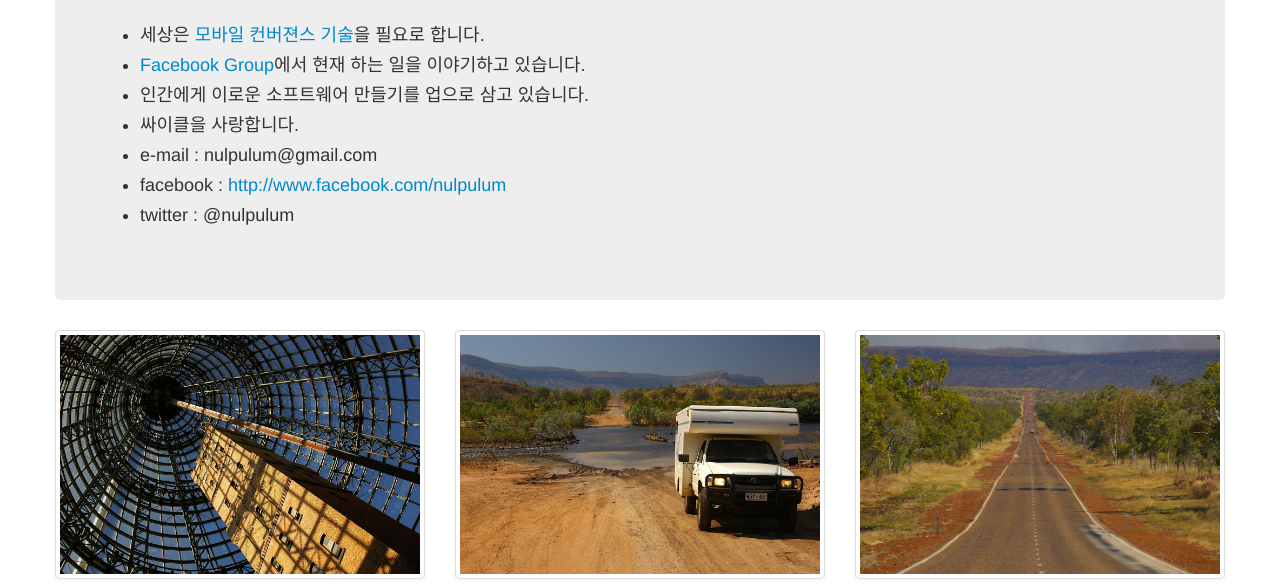
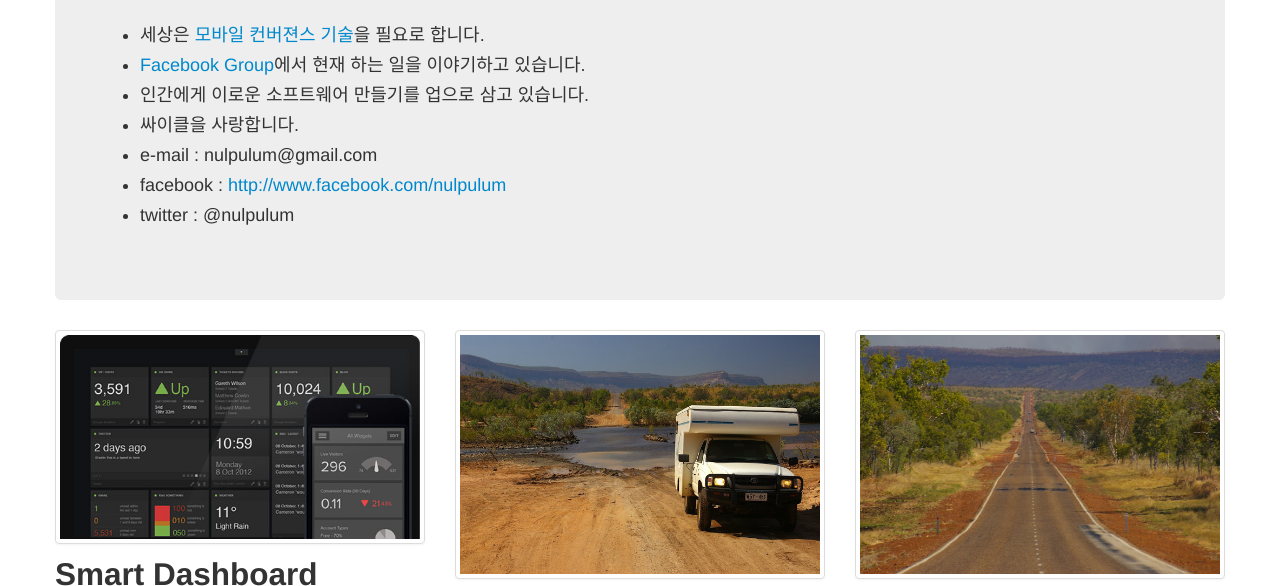
Before and after one commit to ysyun/ysyun.github.com, a plain HTML site: page index.html at #/intro in a window 1280 px wide. Shown: the part 290-876 px from the top of the page. Drawn offline with Linux system fonts and the light colour scheme.

Commit message:
add smartdashboard images

```diff
--- a/partials/intro.html
+++ b/partials/intro.html
@@ -19,7 +19,7 @@
 <!-- Example row of columns -->
 <div class="row">
     <div class="span4">
-        <a href="#" class="thumbnail"><img src="img/screen1.jpg"  alt="screen1"></a>
+        <a href="#" class="thumbnail"><img src="img/smartdashboard-1.jpg"  alt="screen1"></a>
         <h2>Smart Dashboard</h2>
         <p>MEAN Stack은 MongoDB, Express, AngularJS, NodeJS의 약어이다. 이는 모던 웹앱을 만들수 있는 기술이며 사용자 서비스를 빠르게 만들수 있는 환경이다. Smart Dashboard는 사용자 서비스를 Job Less, Feel More라는 가치아래 만들어진다. 작업은 적게 행복감은 더 줄 수 있기를 바란다. -세번째 작품 진행중-</p>
         <p><a class="btn" href="#/smartdashboard">View details &raquo;</a></p>
```
Also changed, not shown: img/smartdashboard-1.jpg (added), img/smartdashboard-2.jpg (added).
